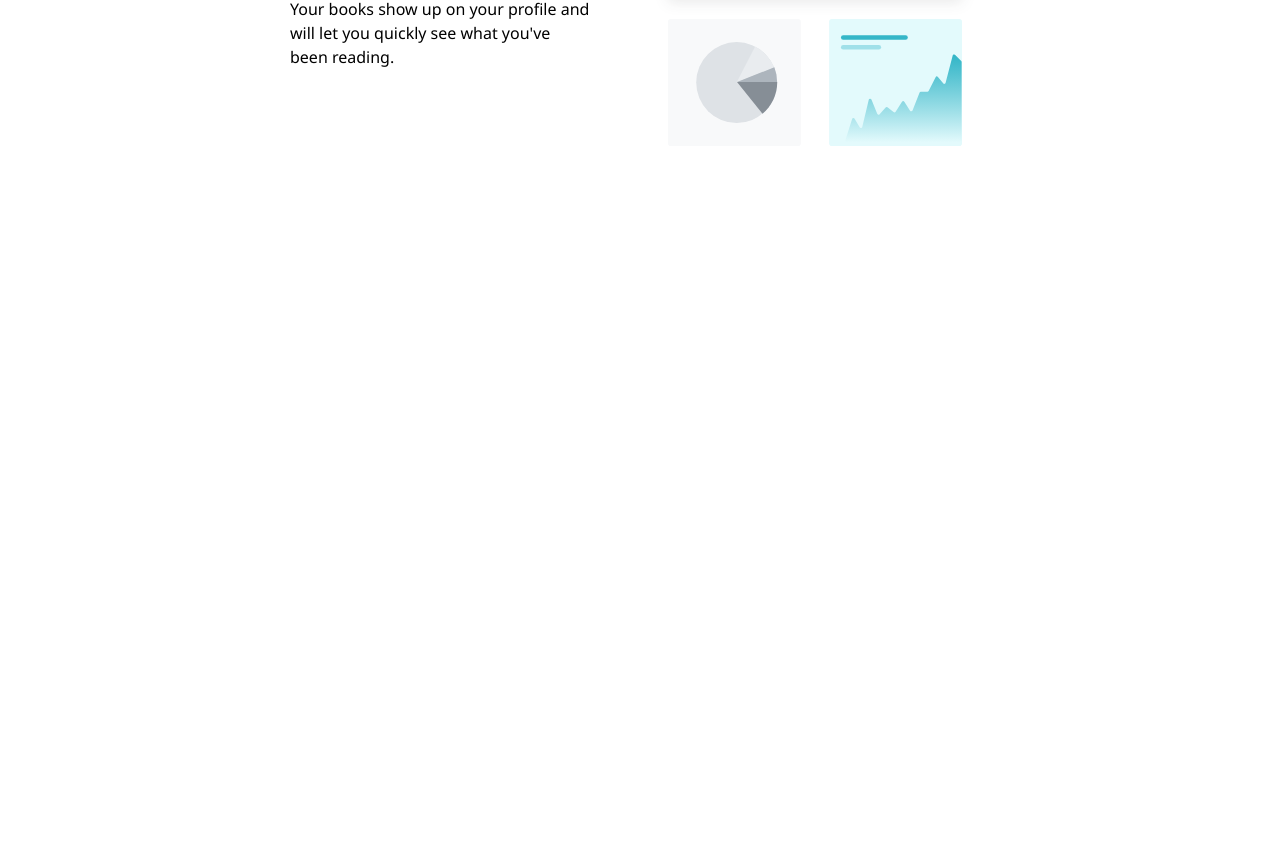
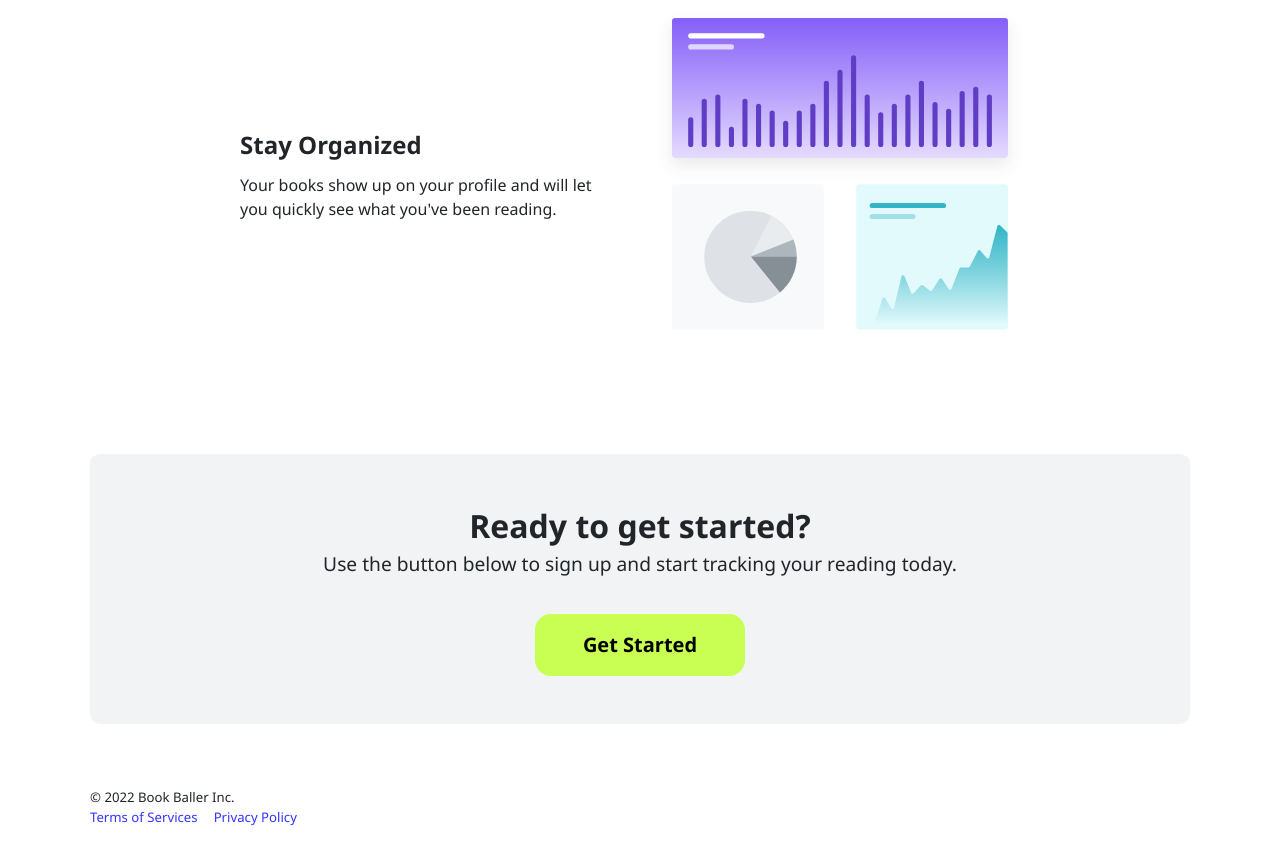
Before and after one commit to jjsmall009/book-baller, a React (Vite) app in the folder frontend/: page / in a window 1280 px wide. Shown: the part 1638-2482 px from the top of the page. Before the commit the page ends 1903 px from the top, so only its background shows below. Built offline with nearby package versions, Linux system fonts and the light colour scheme.

Commit message:
Homepage is now done

```diff
--- a/frontend/src/App.jsx
+++ b/frontend/src/App.jsx
@@ -10,6 +10,7 @@ import Home from "./pages/Home";
 import Login from "./pages/Login";
 import Signup from "./pages/Signup";
 import About from "./pages/About";
+import Help from "./pages/Help";
 
 // layouts
 import RootLayout from './layouts/RootLayout'
@@ -21,6 +22,7 @@ const router = createBrowserRouter(
             <Route path="login" element={<Login />} />
             <Route path="signup" element={<Signup />} />
             <Route path="about" element={<About />} />
+            <Route path="help" element={<Help />} />
         </Route>
     )
 );
--- a/frontend/src/components/Navbar/Navbar.jsx
+++ b/frontend/src/components/Navbar/Navbar.jsx
@@ -10,6 +10,7 @@ export default function Navbar() {
                 </Link>
                 <nav>
                     <NavLink to="/about">About</NavLink>
+                    <NavLink to="/help">Help</NavLink>
                     <NavLink to="/login">Login</NavLink>
                     <NavLink to="/signup" className="signup-button">
                         Signup
--- a/frontend/src/components/Navbar/navbar.css
+++ b/frontend/src/components/Navbar/navbar.css
@@ -18,7 +18,7 @@ header a {
 header nav {
   display: flex;
   align-items: center;
-  gap: 1rem;
+  gap: 2rem;
 }
 header .signup-button {
   border: 1px solid black;
--- a/frontend/src/components/Navbar/navbar.scss
+++ b/frontend/src/components/Navbar/navbar.scss
@@ -21,7 +21,7 @@ header {
     nav {
         display: flex;
         align-items: center;
-        gap: 1rem;
+        gap: 2rem;
     }
 
     .signup-button {
--- a/frontend/src/pages/About.jsx
+++ b/frontend/src/pages/About.jsx
@@ -1,4 +1,4 @@
-// Login page
+// About page
 
 const About = () => {
     return (
--- /dev/null
+++ b/frontend/src/pages/Help.jsx
@@ -0,0 +1,12 @@
+// Help page
+
+const Help = () => {
+    return (
+        <main className="help-page">
+            <h1>Help Page</h1>
+            <p>Get help here...</p>
+        </main>
+    );
+};
+
+export default Help;
--- a/frontend/src/pages/Home.jsx
+++ b/frontend/src/pages/Home.jsx
@@ -1,4 +1,6 @@
 // Landing page entry point for the site
+
+import { Link } from "react-router-dom";
 
 import bookImage from "../assets/6920932.png";
 import info1 from "../assets/info1.svg";
@@ -23,7 +25,9 @@ const Home = () => {
 
             <section className="info-zone container">
                 <h2>How it works</h2>
-                <p className="info-zone-blurb">Getting started takes no time at all</p>
+                <p className="info-zone-blurb">
+                    Getting started takes no time at all
+                </p>
 
                 <div className="info-card">
                     <div className="card-text">
@@ -68,6 +72,25 @@ const Home = () => {
                     />
                 </div>
             </section>
+
+            <section className="cta container">
+                <h2>Ready to get started?</h2>
+                <p>
+                    Use the button below to sign up and start tracking your
+                    reading today.
+                </p>
+                <Link to="/signup">
+                    <button className="cta-button">Get Started</button>
+                </Link>
+            </section>
+
+            <footer className="container">
+                <p>© 2022 Book Baller Inc.</p>
+                <div className="footer-links">
+                    <Link to="">Terms of Services</Link>
+                    <Link to="">Privacy Policy</Link>
+                </div>
+            </footer>
         </main>
     );
 };
--- a/frontend/src/styles/app.css
+++ b/frontend/src/styles/app.css
@@ -52,6 +52,7 @@ h6 {
 */
 body {
   font-family: "Segoe UI", Tahoma, Geneva, Verdana, sans-serif;
+  color: #212529;
 }
 
 .book-zone {
@@ -64,13 +65,12 @@ body {
     Homepage styling
 */
 .container {
-  max-width: 1000px;
+  max-width: 1100px;
   margin: 0 auto;
 }
 
 .hero-zone {
   background-color: #f4fce3;
-  color: #212529;
 }
 
 .hero {
@@ -110,7 +110,7 @@ body {
   display: flex;
   gap: 3rem;
   align-items: center;
-  max-width: 700px;
+  max-width: 800px;
   margin: 0 auto;
 }
 .info-card img {
@@ -120,4 +120,42 @@ body {
 .step-title {
   font-size: 1.5rem;
   margin-bottom: 10px;
+}
+
+.cta {
+  background: #f1f3f5;
+  border-radius: 10px;
+  margin-bottom: 4rem;
+  padding: 3rem;
+  text-align: center;
+}
+.cta h2 {
+  font-size: 2rem;
+}
+.cta p {
+  font-size: 1.2rem;
+}
+
+.cta-button {
+  border: none;
+  border-radius: 1rem;
+  margin-top: 35px;
+  padding: 1rem 3rem;
+  font-size: 1.25rem;
+  font-weight: bold;
+  background: #c8ff52;
+  cursor: pointer;
+}
+.cta-button:hover {
+  box-shadow: rgba(99, 99, 99, 0.2) 0px 2px 8px 0px;
+}
+
+footer {
+  padding-bottom: 1rem;
+  font-size: 0.825rem;
+}
+footer a {
+  color: rgb(52, 52, 255);
+  text-decoration: none;
+  margin-right: 16px;
 }/*# sourceMappingURL=app.css.map */
--- a/frontend/src/styles/app.scss
+++ b/frontend/src/styles/app.scss
@@ -52,6 +52,7 @@ h6 {
 */
 body {
     font-family: "Segoe UI", Tahoma, Geneva, Verdana, sans-serif;
+    color: #212529;
 }
 
 .book-zone {
@@ -64,13 +65,12 @@ body {
     Homepage styling
 */
 .container {
-    max-width: 1000px;
+    max-width: 1100px;
     margin: 0 auto;
 }
 
 .hero-zone {
     background-color: #f4fce3;
-    color: #212529;
 }
 
 .hero {
@@ -114,7 +114,7 @@ body {
     display: flex;
     gap: 3rem;
     align-items: center;
-    max-width: 700px;
+    max-width: 800px;
     margin: 0 auto;
 
     img {
@@ -126,3 +126,45 @@ body {
     font-size: 1.5rem;
     margin-bottom: 10px;
 }
+
+.cta {
+    background: #f1f3f5;
+    border-radius: 10px;
+    margin-bottom: 4rem;
+    padding: 3rem;
+    text-align: center;
+
+    h2 {
+        font-size: 2rem;
+    }
+
+    p {
+        font-size: 1.2rem;
+    }
+}
+
+.cta-button {
+    border: none;
+    border-radius: 1rem;
+    margin-top: 35px;
+    padding: 1rem 3rem;
+    font-size: 1.25rem;
+    font-weight: bold;
+    background: #c8ff52;
+    cursor: pointer;
+
+    &:hover {
+        box-shadow: rgba(99, 99, 99, 0.2) 0px 2px 8px 0px;
+    }
+}
+
+footer {
+    padding-bottom: 1rem;
+    font-size: 0.825rem;
+
+    a {
+        color: rgb(52, 52, 255);
+        text-decoration: none;
+        margin-right: 16px;
+    }
+}
```
Also changed, not shown: 1 other file (tests, documents, lock files or other folders).
